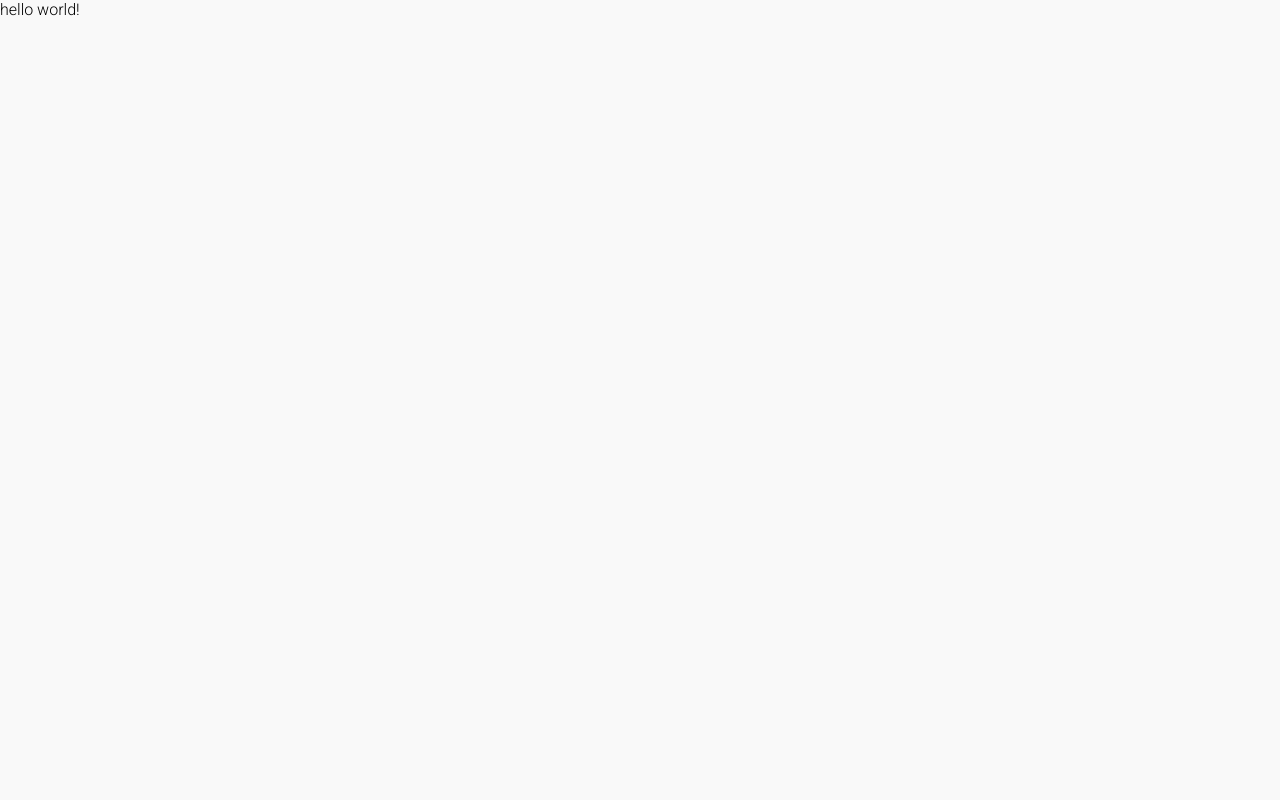
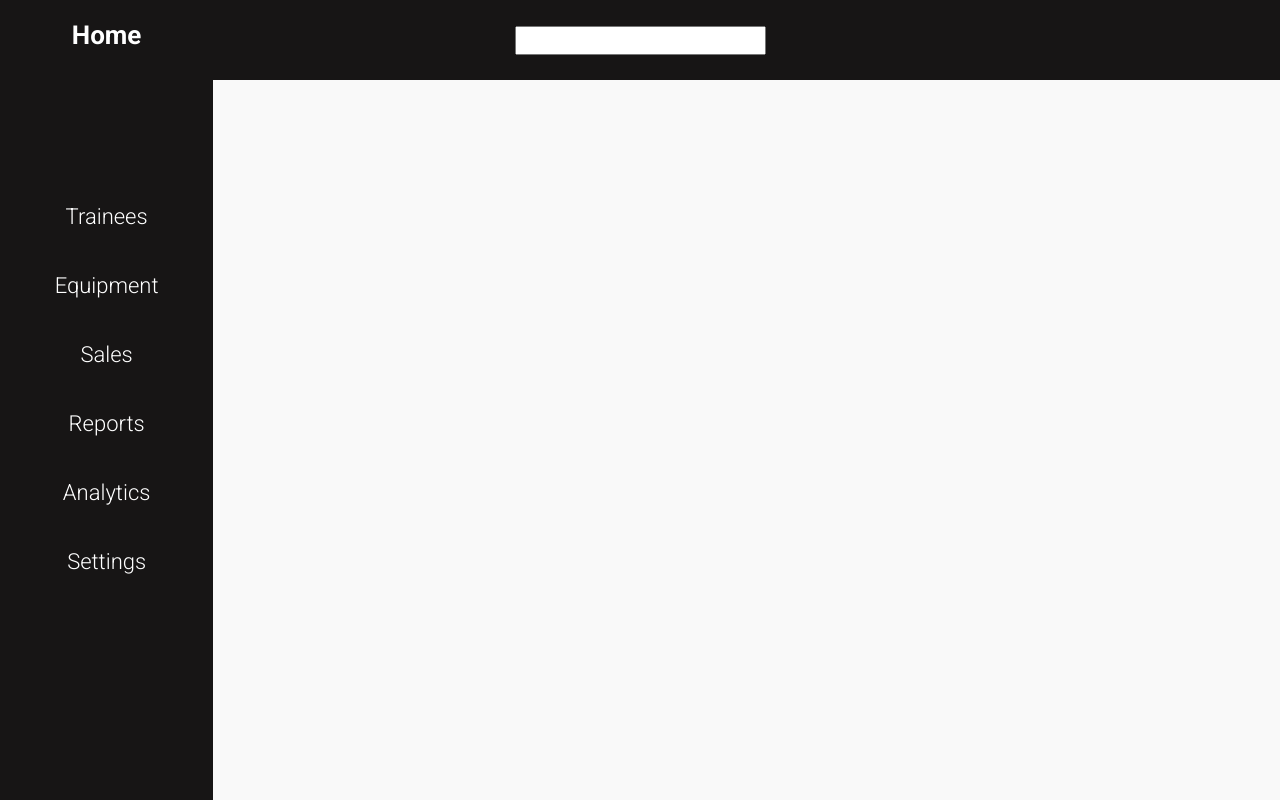
Before and after one commit to NoNameYet0/Dashboard, a React (Vite) app: page / in a window 1280 px wide. Built offline with nearby package versions, Linux system fonts and the light colour scheme.

Commit message:
creating button and form input components , styling navigation bars and adding basic routes

```diff
--- a/src/App.tsx
+++ b/src/App.tsx
@@ -1,8 +1,17 @@
 import { ThemeProvider } from "styled-components";
 
+import theme from "./styles/theme";
+import { ResetStyles } from "./styles/reset.styles";
 import { GlobalStyle } from "./styles/global.styles";
-import { ResetStyles } from "./styles/reset.styles";
-import theme from "./styles/theme";
+
+import Navigation from "./routes/navigation/navigation.component";
+import { Route, Routes } from "react-router-dom";
+import TraineeManagement from "./routes/trainee-management/trainee-management.component";
+import EquipmentManagement from "./routes/equipment-management/equipment-management.component";
+import SalesManagement from "./routes/sales-management/sales-management.component";
+import Reports from "./routes/reports/reports.component";
+import Analytics from "./routes/analytics/analytics.component";
+import Settings from "./routes/settings/settings.component";
 
 function App() {
   return (
@@ -10,7 +19,16 @@ function App() {
       <ThemeProvider theme={theme}>
         <ResetStyles />
         <GlobalStyle />
-        hello world!
+        <Routes>
+          <Route path="/" element={<Navigation />}>
+            <Route path="trainees" element={<TraineeManagement />} />
+            <Route path="equipment" element={<EquipmentManagement />} />
+            <Route path="sales" element={<SalesManagement />} />
+            <Route path="reports" element={<Reports />} />
+            <Route path="analytics" element={<Analytics />} />
+            <Route path="settings" element={<Settings />} />
+          </Route>
+        </Routes>
       </ThemeProvider>
     </>
   );
--- a/src/components/form-input/form-input.component.tsx
+++ b/src/components/form-input/form-input.component.tsx
@@ -1,7 +1,19 @@
-import "./form-input.styles.css";
+import { InputHTMLAttributes } from "react";
+import "./form-input.styles";
 
-const FormInput = () => {
-  return <div>FormInput</div>;
+type FormInputProps = {
+  label?: string;
+} & InputHTMLAttributes<HTMLInputElement>;
+
+const FormInput = ({ label, ...otherProps }: FormInputProps) => {
+  return (
+    <div>
+      <label>
+        {label}
+        <input {...otherProps} />
+      </label>
+    </div>
+  );
 };
 
 export default FormInput;
--- a/src/main.tsx
+++ b/src/main.tsx
@@ -1,9 +1,12 @@
-import { StrictMode } from 'react'
-import { createRoot } from 'react-dom/client'
-import App from './App'
+import { StrictMode } from "react";
+import { createRoot } from "react-dom/client";
+import App from "./App";
+import { BrowserRouter } from "react-router-dom";
 
-createRoot(document.getElementById('root')!).render(
+createRoot(document.getElementById("root")!).render(
   <StrictMode>
-    <App />
-  </StrictMode>,
-)
+    <BrowserRouter>
+      <App />
+    </BrowserRouter>
+  </StrictMode>
+);
--- a/src/routes/navigation/navigation.component.tsx
+++ b/src/routes/navigation/navigation.component.tsx
@@ -1,7 +1,105 @@
-import "./navigation.styles.css";
+import { Link, NavLink, Outlet } from "react-router-dom";
+import FormInput from "../../components/form-input/form-input.component";
+import {
+  MainContent,
+  NavBar,
+  NavBarUl,
+  SideNavBar,
+  SideNavBarList,
+} from "./navigation.styles";
+import { useState } from "react";
 
 const Navigation = () => {
-  return <div>Navigation</div>;
+  const [isSliderActive, setIsSliderActive] = useState(false);
+
+  return (
+    <>
+      <NavBar>
+        <span
+          className="side-bar-slider"
+          onClick={() => setIsSliderActive(!isSliderActive)}
+        >
+          Slider
+        </span>
+        <NavBarUl $active={isSliderActive}>
+          <li className="home-link">
+            <Link to={"/"}>Home</Link>
+          </li>
+          <li>
+            <NavLink to={"trainees"} className={"side-bar-nav-links"}>
+              Trainees
+            </NavLink>
+          </li>
+          <li>
+            <NavLink to={"equipment"} className={"side-bar-nav-links"}>
+              Equipment
+            </NavLink>
+          </li>
+          <li>
+            <NavLink to={"sales"} className={"side-bar-nav-links"}>
+              Sales
+            </NavLink>
+          </li>
+          <li>
+            <NavLink to={"reports"} className={"side-bar-nav-links"}>
+              Reports
+            </NavLink>
+          </li>
+          <li>
+            <NavLink to={"analytics"} className={"side-bar-nav-links"}>
+              Analytics
+            </NavLink>
+          </li>
+          <li>
+            <NavLink to={"settings"} className={"side-bar-nav-links"}>
+              Settings
+            </NavLink>
+          </li>
+        </NavBarUl>
+        <FormInput />
+      </NavBar>
+      <SideNavBar>
+        <SideNavBarList>
+          <li className="home-link">
+            <Link to={"/"}>Home</Link>
+          </li>
+          <li>
+            <NavLink to={"trainees"} className={"side-bar-nav-links"}>
+              Trainees
+            </NavLink>
+          </li>
+          <li>
+            <NavLink to={"equipment"} className={"side-bar-nav-links"}>
+              Equipment
+            </NavLink>
+          </li>
+          <li>
+            <NavLink to={"sales"} className={"side-bar-nav-links"}>
+              Sales
+            </NavLink>
+          </li>
+          <li>
+            <NavLink to={"reports"} className={"side-bar-nav-links"}>
+              Reports
+            </NavLink>
+          </li>
+          <li>
+            <NavLink to={"analytics"} className={"side-bar-nav-links"}>
+              Analytics
+            </NavLink>
+          </li>
+          <li>
+            <NavLink to={"settings"} className={"side-bar-nav-links"}>
+              Settings
+            </NavLink>
+          </li>
+        </SideNavBarList>
+      </SideNavBar>
+      <MainContent>
+        <Outlet />
+      </MainContent>
+    </>
+  );
 };
 
 export default Navigation;
--- /dev/null
+++ b/src/routes/navigation/navigation.styles.ts
@@ -0,0 +1,124 @@
+import styled from "styled-components";
+import {
+  CenteredColFlexContainer,
+  CenteredFlexContainer,
+  LargeFontSize,
+  PrimaryColors,
+  SecondaryColors,
+  XLargeFontSize,
+} from "../../styles/general.styles";
+
+export const MainContent = styled.div`
+  position: absolute;
+  z-index: -1;
+  top: 10vh;
+  left: ${({ theme }) => theme.grid.col2};
+  margin: 1.5em;
+  width: calc(${({ theme }) => theme.grid.col10} - 3em);
+
+  @media (max-width: ${({ theme }) => theme.breakpoints.md}) {
+    left: 0;
+  }
+`;
+
+export const NavBar = styled.div`
+  ${SecondaryColors}
+  position: absolute;
+  top: 0;
+  width: ${({ theme }) => theme.grid.col12};
+  height: 10vh;
+  ${CenteredFlexContainer}
+  ${LargeFontSize}
+  justify-content: space-around;
+
+  .side-bar-slider {
+    display: none;
+    cursor: pointer;
+
+    &:hover {
+      opacity: 0.5;
+    }
+  }
+
+  ul {
+  }
+
+  @media (max-width: ${({ theme }) => theme.breakpoints.md}) {
+    .side-bar-slider {
+      display: block;
+    }
+  }
+`;
+
+export const NavBarUl = styled.ul<{ $active: boolean }>`
+  display: none;
+  position: absolute;
+  z-index: 20px;
+  ${SecondaryColors}
+  left: 0;
+  top: 10vh;
+  height: 100vh;
+  width: 35%;
+
+  @media (max-width: ${({ theme }) => theme.breakpoints.md}) {
+    display: ${({ $active }) => ($active ? "flex" : "none")};
+    flex-direction: column;
+    align-items: center;
+    justify-content: space-around;
+  }
+`;
+
+export const SideNavBar = styled.div`
+  z-index: 1;
+  ${SecondaryColors}
+  position: absolute;
+  top: 0;
+  width: ${({ theme }) => theme.grid.col2};
+  height: 100vh;
+  ${CenteredFlexContainer}
+  ${LargeFontSize}
+
+  @media (max-width: ${({ theme }) => theme.breakpoints.md}) {
+    display: none;
+  }
+`;
+
+export const SideNavBarList = styled.ul`
+  ${CenteredColFlexContainer}
+  width: 100%;
+  li {
+    width: 100%;
+    cursor: pointer;
+    margin-bottom: 1em;
+    ${CenteredFlexContainer}
+    &:hover {
+      opacity: 0.5;
+      font-size: calc(
+        ${({ theme }) => theme.typography.fontSize.large} + 0.5px
+      );
+    }
+  }
+
+  .home-link {
+    ${XLargeFontSize}
+    font-weight: ${({ theme }) => theme.typography.fontWeight.bold};
+    position: absolute;
+    top: 2.5vh;
+
+    &:hover {
+      font-size: calc(
+        ${({ theme }) => theme.typography.fontSize.xlarge} + 0.8px
+      );
+    }
+  }
+  .side-bar-nav-links {
+    width: 80%;
+    text-align: center;
+    padding: 0.5em;
+    border-radius: 12px;
+  }
+
+  .active {
+    ${PrimaryColors}
+  }
+`;
```
Also changed, not shown: src/components/button/button.component.tsx (+9 -3 lines), src/components/button/button.styles.css (deleted), src/components/button/button.styles.ts (added), src/components/form-input/form-input.styles.css (deleted), src/components/form-input/form-input.styles.ts (added), src/index.css (deleted), src/routes/navigation/navigation.styles.css (deleted).
